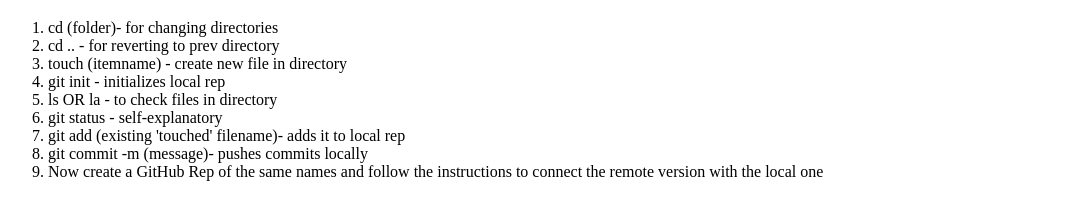
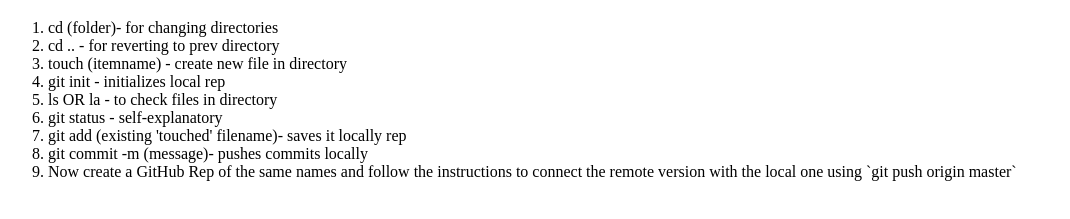
Before and after one commit to Synic-dx/Version-Control, a plain HTML site: page index.html in a window 1280 px wide. Shown: the part 61-280 px from the top of the page, without its empty margins (0-1070 px from the left). Drawn offline with Linux system fonts and the light colour scheme.

Commit message:
some changes

```diff
--- a/index.html
+++ b/index.html
@@ -15,9 +15,11 @@
         <li>git init - initializes local rep</li>
         <li>ls OR la - to check files in directory</li>
         <li>git status - self-explanatory</li>
-        <li>git add (existing 'touched' filename)- adds it to local rep</li>
+        <li>git add (existing 'touched' filename)- saves it locally rep</li>
         <li>git commit -m (message)- pushes commits locally</li>
-        <li>Now create a GitHub Rep of the same names and follow the instructions to connect the remote version with the local one</li>
+        <li>Now create a GitHub Rep of the same names and follow the instructions to connect the remote version with the local one using
+            `git push origin master`
+        </li>
     </ol>
 </body>
 </html>
```
